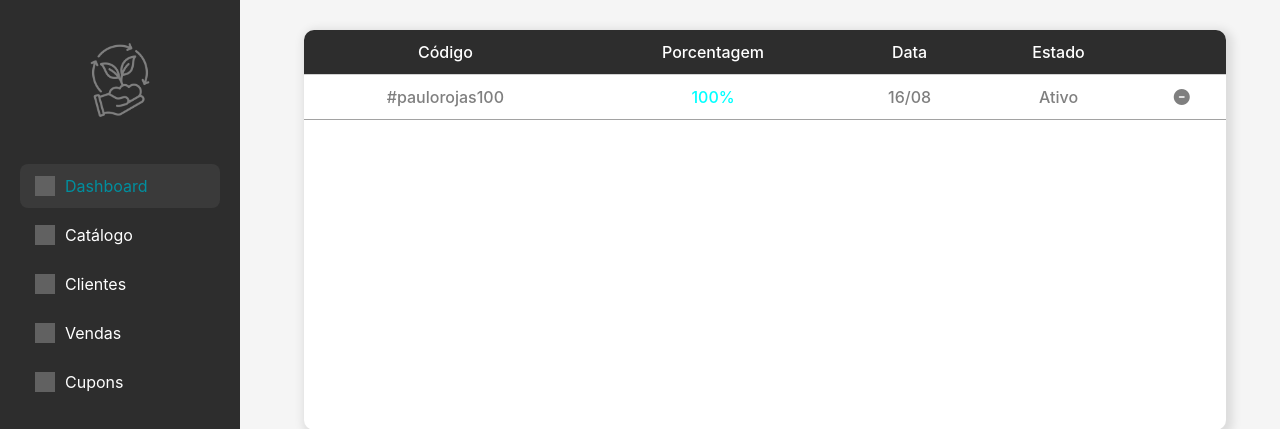
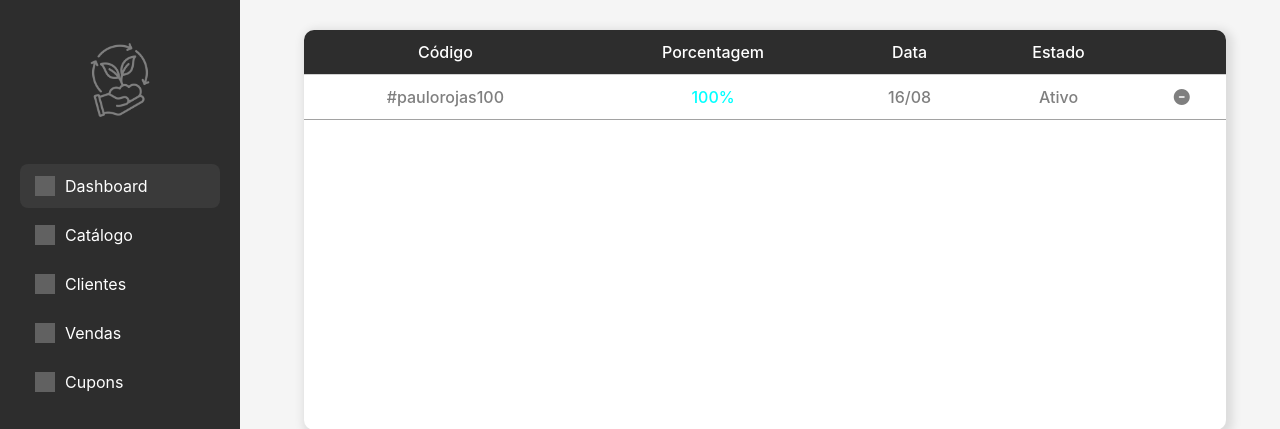
Before and after one commit to LucasConfortavel/agro-plants-now, a PHP site: page /VIEW/vend/Cupom_vendedor.php in a window 1280 px wide, with the pointer over the restyled element. Shown: the top 429 px of the page. Run offline with PHP 8.4, Linux system fonts and the light colour scheme; grey boxes are pictures that could not be loaded.

Commit message:
mudança para remover o hover no menu

```diff
--- a/PUBLIC/css/sab_cupom.css
+++ b/PUBLIC/css/sab_cupom.css
@@ -48,9 +48,9 @@ a{
    text-decoration: none;
 }
 
-a:hover{
+/* a:hover{
     color: var(--color-primary-7);
-}
+} */
 
 body{
     background-color: var(--color-primary-2);
```
